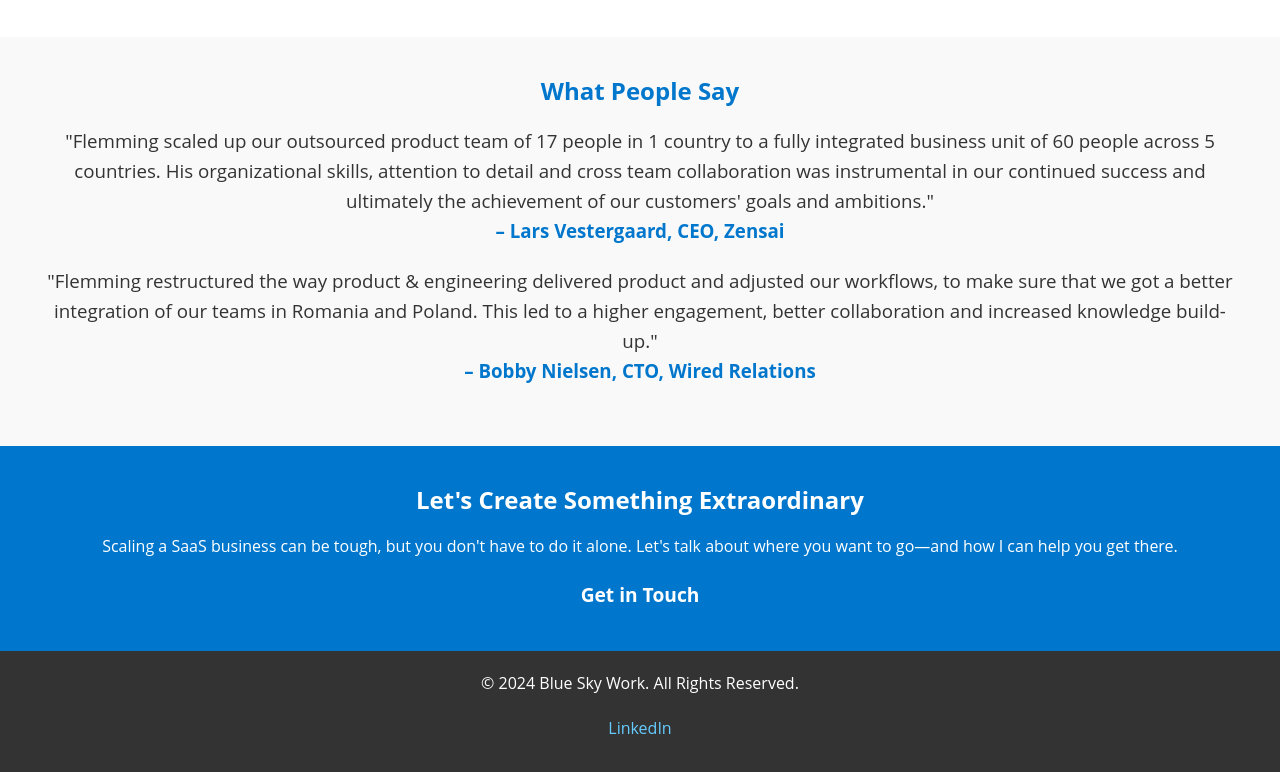
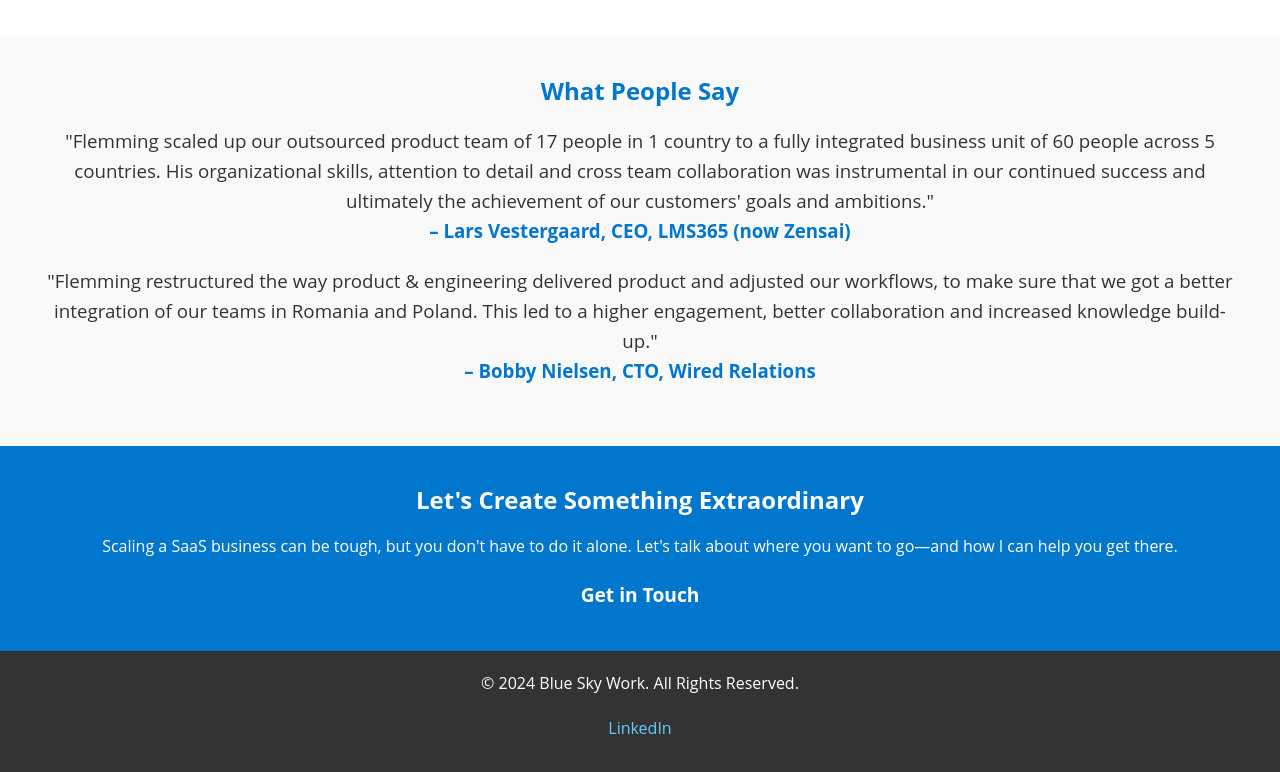
Before and after one commit to blueskydevfg/.github.io, a plain HTML site: page Smoth scaling of B2B SaaS.html in a window 1280 px wide. Shown: the part 2963-3735 px from the top of the page. Drawn offline with Linux system fonts and the light colour scheme.

Commit message:
Update Smoth scaling of B2B SaaS.html

```diff
--- a/Smoth scaling of B2B SaaS.html
+++ b/Smoth scaling of B2B SaaS.html
@@ -155,7 +155,7 @@
       <h2>What People Say</h2>
       <div class="testimonial">
         <p>"Flemming scaled up our outsourced product team of 17 people in 1 country to a fully integrated business unit of 60 people across 5 countries. His organizational skills, attention to detail and cross team collaboration was instrumental in our continued success and ultimately the achievement of our customers' goals and ambitions."<br/>
-        <strong>– Lars Vestergaard, CEO, Zensai</strong></p>
+        <strong>– Lars Vestergaard, CEO, LMS365 (now Zensai)</strong></p>
       </div>
       <div class="testimonial">
         <p>"Flemming restructured the way product & engineering delivered product and adjusted our workflows, to make sure that we got a better integration of our teams in Romania and Poland. This led to a higher engagement, better collaboration and increased knowledge build-up."<br/>
```
